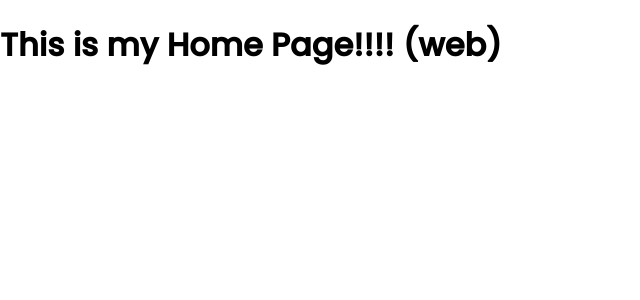
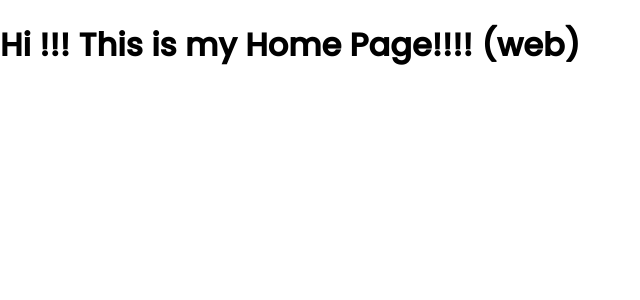
Before and after one commit to nandhu6804/password_manager, a React (Create React App) app: page /home in a window 1280 px wide. Shown: the top 300 px of the page, without its empty margins (0-640 px from the left). Built offline with nearby package versions, Linux system fonts and the light colour scheme.

Commit message:
my commit3

```diff
--- a/src/components/Home.js
+++ b/src/components/Home.js
@@ -2,6 +2,6 @@ import React from 'react'
 
 export default function Home() {
     return (
-        <div><h1>This is my Home Page!!!! (web)</h1></div>
+        <div><h1>Hi !!! This is my Home Page!!!! (web)</h1></div>
     )
 }
```
